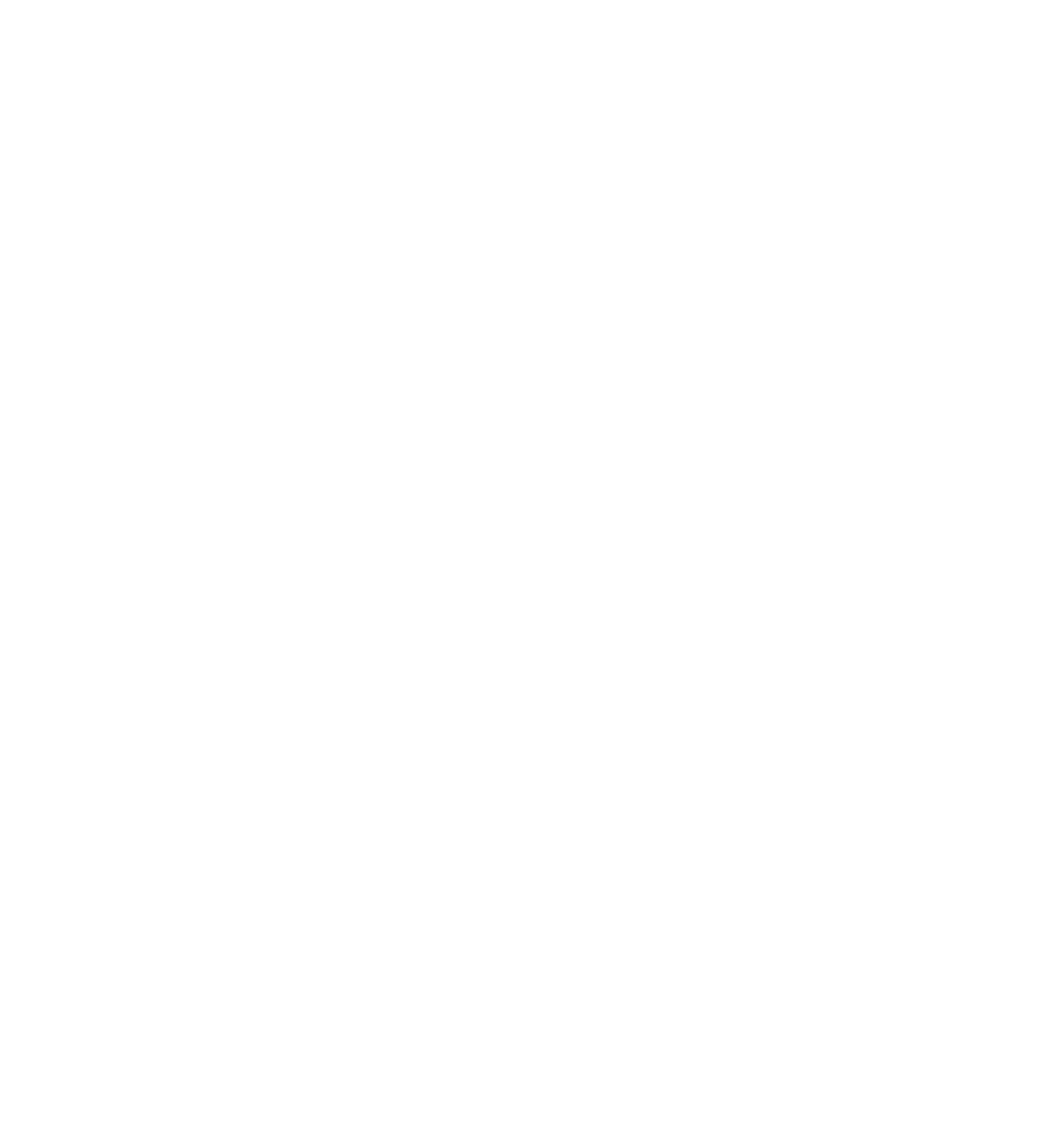
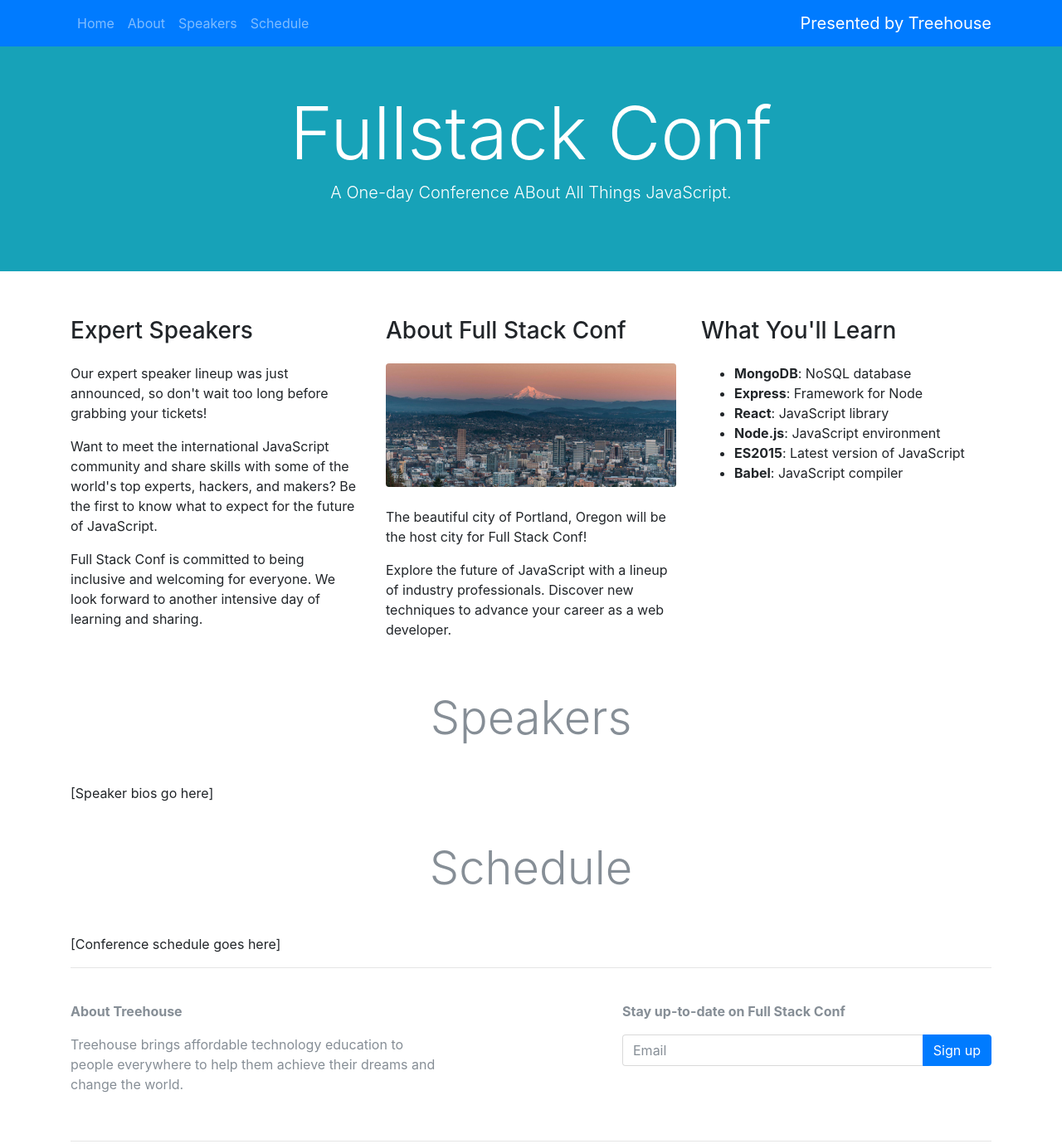
Before and after one commit to elijahpereira/Tech-Conference-Website-With-Bootstrap, a plain HTML site: page index.html in a window 1280 px wide. Shown: the whole page at 83% size. Before the commit the page ends 800 px from the top, so only its background shows below. Drawn offline with nearby package versions, Linux system fonts and the light colour scheme.

Commit message:
push for the day

```diff
--- a/index.html
+++ b/index.html
@@ -10,17 +10,84 @@
     <link rel="stylesheet" href="https://maxcdn.bootstrapcdn.com/bootstrap/4.0.0-beta/css/bootstrap.min.css" integrity="sha384-/Y6pD6FV/Vv2HJnA6t+vslU6fwYXjCFtcEpHbNJ0lyAFsXTsjBbfaDjzALeQsN6M" crossorigin="anonymous">
   </head>
   <body>
-    <div class="container">
+       <!-- navbar -->
+       <nav class="navbar navbar-expand-lg navbar-dark bg-primary fixed-top">
+        <div class="container">
+          <a class="navbar-brand order-1 mr-0" href="https://www.teamtreehouse.com" target="_blank">Presented by Treehouse</a>
+          <button class="navbar-toggler" type="button" data-toggle="collapse" data-target="#navbarNavAltMarkup" aria-controls="navbarNavAltMarkup" aria-expanded="false" aria-label="Toggle navigation">
+            <span class="navbar-toggler-icon"></span>
+          </button>
+          <div class="collapse navbar-collapse" id="navbarNavAltMarkup">
+            <div class="navbar-nav">
+              <a class="nav-item nav-link" href="#home">Home <span class="sr-only">(current)</span></a>
+              <a class="nav-item nav-link" href="#about">About</a>
+              <a class="nav-item nav-link" href="#speakers">Speakers</a>
+              <a class="nav-item nav-link" href="#schedule">Schedule</a>
+            </div>
+          </div>
+        </div>
+      </nav><!-- /navbar -->
+      <!-- jumbotron -->
+      <div class="jumbotron jumbotron-fluid bg-info text-white">
+        <div class="container text-sm-center pt-5">
+          <h1 class="display-2">Fullstack Conf</h1>
+          <p class="lead">A One-day Conference ABout All Things JavaScript.</p>
+        </div>
+      </div><!-- jumbotron -->
+      <div class="container pt-4">
       <!--about-->
       <div class="row">
-        <div class="col">
+        <div class="col-lg lg-2 order-lg-2">
+          <h3 class="mb-4" href="#about">About Full Stack Conf</h3>
+          <img class="mb-4 img-fluid rounded d-none d-sm-block" src="img/pdx.jpg" alt="Portland">
+          <p>The beautiful city of Portland, Oregon will be the host city for Full Stack Conf!</p>
+          <p>Explore the future of JavaScript with a lineup of industry professionals. Discover new techniques to advance your career as a web developer.</p>
         </div>
-        <div class="col">
+        <div class="col-lg order-lg-1">
+          <h3 class="mb-4" href="#speakers">Expert Speakers</h3>
+          <p>Our expert speaker lineup was just announced, so don't wait too long before grabbing your tickets!</p>
+          <p>Want to meet the international JavaScript community and share skills with some of the world's top experts, hackers, and makers? Be the first to know what to expect for the future of JavaScript.</p>
+          <p>Full Stack Conf is committed to being inclusive and welcoming for everyone. We look forward to another intensive day of learning and sharing.</p>
         </div>
-        <div class="col">
+        <div class="col-lg order-lg-3">
+          <h3 class="mb-4">What You'll Learn</h3>
+          <ul>
+            <li><strong>MongoDB</strong>: NoSQL database</li>
+            <li><strong>Express</strong>: Framework for Node</li>
+            <li><strong>React</strong>: JavaScript library</li>
+            <li><strong>Node.js</strong>: JavaScript environment</li>
+            <li><strong>ES2015</strong>: Latest version of JavaScript</li>
+            <li><strong>Babel</strong>: JavaScript compiler</li>
+          </ul>
         </div>
       </div>
       <!--/about-->
+      <!-- speakers -->
+      <h1 class="display-4 text-center my-5 text-muted">Speakers</h1>
+      [Speaker bios go here]
+      <!-- /speakers -->
+      <!--schedule-->
+      <h1 class="display-4 text-center my-5 text-muted" href="#schedule">Schedule</h1>
+      [Conference schedule goes here]
+      <!-- /schedule-->
+      <!-- signup form -->
+      <hr>
+      <div class="row py-4 text-muted">
+        <div class="col-md col-xl-5">
+          <p><strong>About Treehouse</strong></p>
+          <p>Treehouse brings affordable technology education to people everywhere to help them achieve their dreams and change the world.</p>
+        </div>
+        <div class="col-md col-xl-5 ml-auto">
+          <p><strong>Stay up-to-date on Full Stack Conf</strong></p>
+          <div class="input-group">
+            <input type="text" class="form-control" placeholder="Email">
+            <span class="input-group-btn">
+              <button class="btn btn-primary" type="button">Sign up</button>
+            </span>
+          </div>
+        </div>
+      </div>
+      <hr><!-- /signup form -->
     </div> <!--.container-->
 
     <!-- Optional JavaScript -->
```
